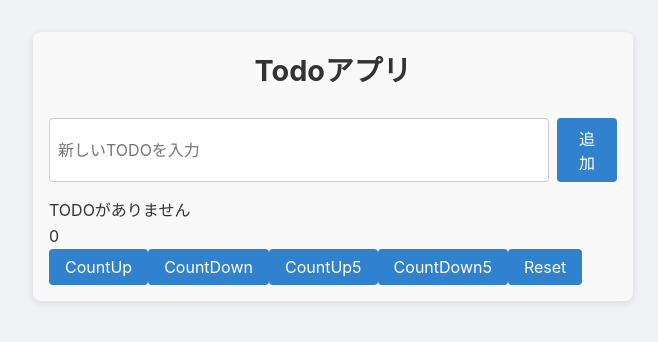
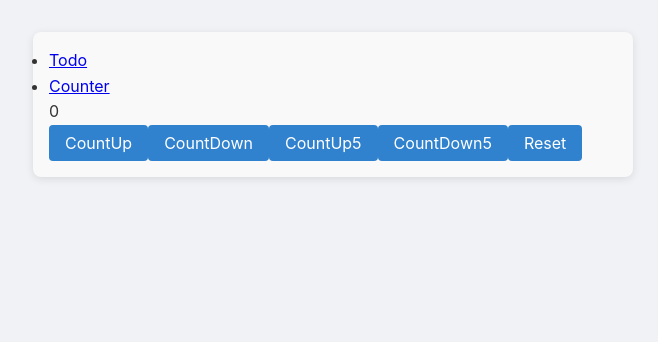
Before and after one commit to GitHubYucky/ReactTDDDTemplate, a React (Vite) app: page /counter in a window 1280 px wide. Shown: the top 342 px of the page, without its empty margins (307-965 px from the left). Built offline with nearby package versions, Linux system fonts and the light colour scheme.

Commit message:
Router追加

```diff
--- a/package.json
+++ b/package.json
@@ -15,7 +15,8 @@
   },
   "dependencies": {
     "react": "^19.1.0",
-    "react-dom": "^19.1.0"
+    "react-dom": "^19.1.0",
+    "react-router-dom": "^7.7.1"
   },
   "devDependencies": {
     "@eslint/js": "^9.30.1",
--- a/src/App.tsx
+++ b/src/App.tsx
@@ -1,24 +1,25 @@
 // src/App.tsx
-import { TodoInput } from "./features/todo/components/TodoInput";
-import { TodoList } from "./features/todo/components/TodoList";
-import { useTodos } from "./features/todo/hooks/useTodos";
+import { BrowserRouter, Routes, Route, Link } from "react-router-dom";
 import styles from "./App.module.css";
 import { CounterContainer } from "./features/counter/components/CounterContainer";
+import { TodoContainer } from "./features/todo/components/TodoContainer";
 
 export const App = () => {
-  const { todos, addTodo, deleteTodo, toggleTodo, editTodoText } = useTodos();
+  return (
+    <BrowserRouter>
+      <div className={styles.container}>
+        <nav>
+          <ul>
+            <li><Link to="/todo">Todo</Link></li>
+            <li><Link to="/counter">Counter</Link></li>
+          </ul>
+        </nav>
 
-  return (
-    <div className={styles.container}>
-      <h1 className={styles.heading}>Todoアプリ</h1>
-      <TodoInput onAdd={addTodo} />
-      <TodoList
-        todos={todos}
-        onDelete={deleteTodo}
-        onToggle={toggleTodo}
-        onEdit={editTodoText}
-      />
-      <CounterContainer/>
-    </div>
+        <Routes>
+          <Route path="/todo" element={<TodoContainer />} />
+          <Route path="/counter" element={<CounterContainer />} />
+        </Routes>
+      </div>
+    </BrowserRouter>
   );
 };
```
Also changed, not shown: 2 other files (tests, documents, lock files or other folders).
